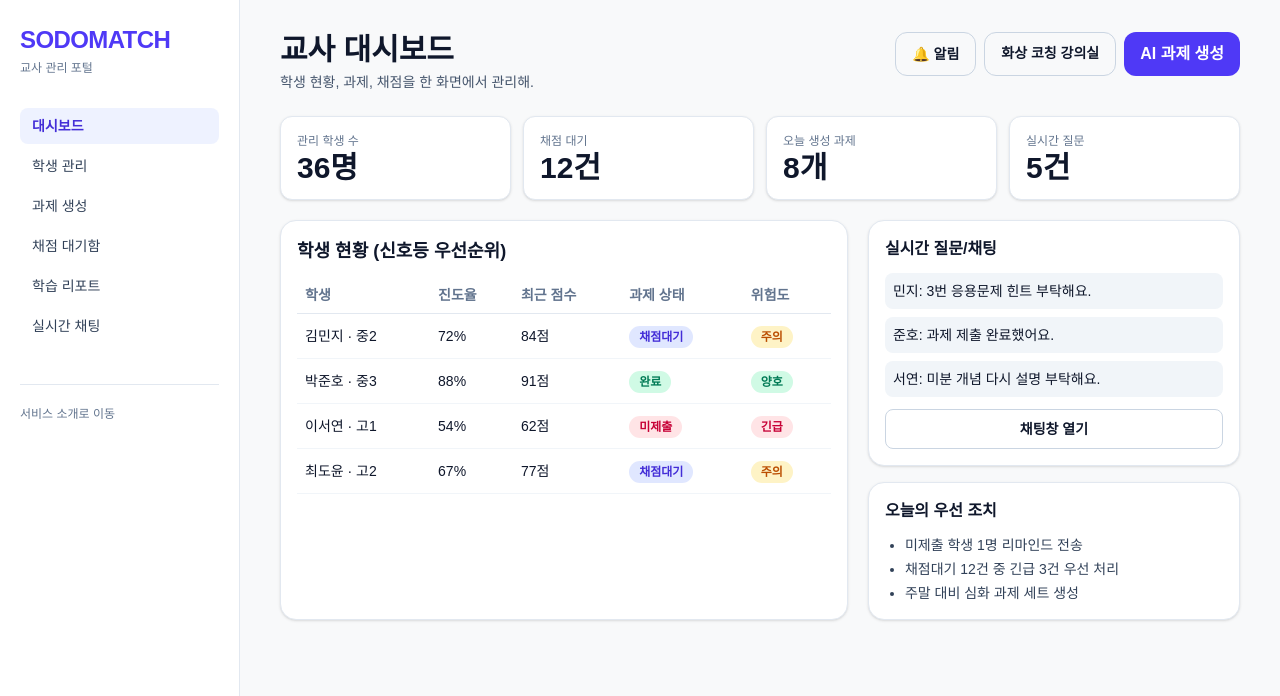
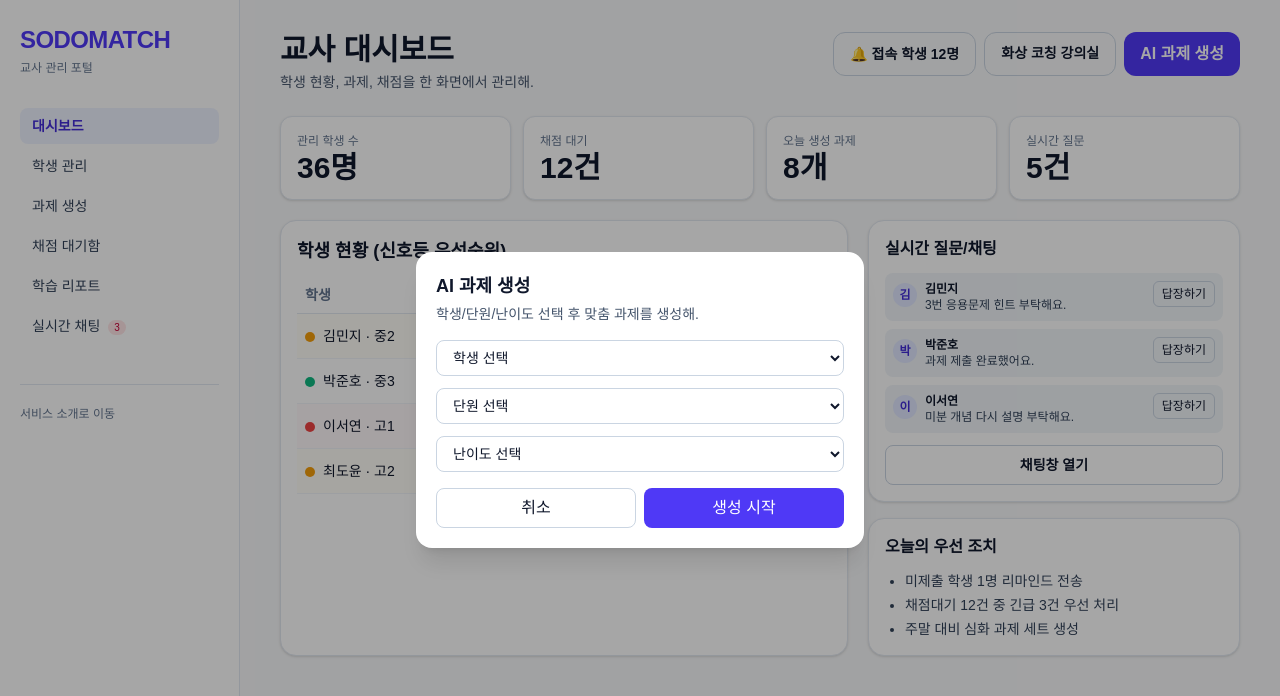
Before and after one commit to handanaru/edu-platform, a Next.js app: page /teacher in a window 1280 px wide. Both pictures are taken after a click on the button "과제 생성". Shown: the top 696 px of the page. Built offline with nearby package versions, Linux system fonts and the light colour scheme.

Commit message:
Activate teacher dashboard actions and navigation interactions

```diff
--- a/app/teacher/page.tsx
+++ b/app/teacher/page.tsx
@@ -16,6 +16,12 @@ const statusColor: Record<string, string> = {
   긴급: "bg-rose-100 text-rose-700",
 };
 
+const rowTint: Record<string, string> = {
+  양호: "bg-white",
+  주의: "bg-amber-50/40",
+  긴급: "bg-rose-50/40",
+};
+
 const taskColor: Record<string, string> = {
   완료: "bg-emerald-100 text-emerald-700",
   채점대기: "bg-indigo-100 text-indigo-700",
@@ -24,6 +30,12 @@ const taskColor: Record<string, string> = {
 
 export default function TeacherPage() {
   const [openAssignModal, setOpenAssignModal] = useState(false);
+  const [activeMenu, setActiveMenu] = useState("dashboard");
+
+  const jump = (id: string, menu: string) => {
+    setActiveMenu(menu);
+    document.getElementById(id)?.scrollIntoView({ behavior: "smooth", block: "start" });
+  };
 
   return (
     <main className="min-h-screen bg-[#F8F9FA] text-slate-900">
@@ -35,12 +47,12 @@ export default function TeacherPage() {
           </div>
 
           <nav className="space-y-1 text-sm">
-            <button className="w-full rounded-lg bg-indigo-50 px-3 py-2 text-left font-semibold text-indigo-700">대시보드</button>
-            <button className="w-full rounded-lg px-3 py-2 text-left text-slate-700 hover:bg-slate-100">학생 관리</button>
-            <button className="w-full rounded-lg px-3 py-2 text-left text-slate-700 hover:bg-slate-100">과제 생성</button>
-            <button className="w-full rounded-lg px-3 py-2 text-left text-slate-700 hover:bg-slate-100">채점 대기함</button>
-            <button className="w-full rounded-lg px-3 py-2 text-left text-slate-700 hover:bg-slate-100">학습 리포트</button>
-            <button className="w-full rounded-lg px-3 py-2 text-left text-slate-700 hover:bg-slate-100">실시간 채팅</button>
+            <button onClick={() => jump("section-dashboard", "dashboard")} className={`w-full rounded-lg px-3 py-2 text-left ${activeMenu === "dashboard" ? "bg-indigo-50 font-semibold text-indigo-700" : "text-slate-700 hover:bg-slate-100"}`}>대시보드</button>
+            <button onClick={() => jump("section-students", "students")} className={`w-full rounded-lg px-3 py-2 text-left ${activeMenu === "students" ? "bg-indigo-50 font-semibold text-indigo-700" : "text-slate-700 hover:bg-slate-100"}`}>학생 관리</button>
+            <button onClick={() => setOpenAssignModal(true)} className="w-full rounded-lg px-3 py-2 text-left text-slate-700 hover:bg-slate-100">과제 생성</button>
+            <button onClick={() => jump("section-students", "grading")} className="w-full rounded-lg px-3 py-2 text-left text-slate-700 hover:bg-slate-100">채점 대기함</button>
+            <button onClick={() => jump("section-priority", "report")} className="w-full rounded-lg px-3 py-2 text-left text-slate-700 hover:bg-slate-100">학습 리포트</button>
+            <button onClick={() => jump("section-chat", "chat")} className="w-full rounded-lg px-3 py-2 text-left text-slate-700 hover:bg-slate-100">실시간 채팅 <span className="ml-1 rounded-full bg-rose-100 px-1.5 py-0.5 text-[10px] text-rose-700">3</span></button>
           </nav>
 
           <div className="mt-10 border-t border-slate-200 pt-4">
@@ -48,14 +60,14 @@ export default function TeacherPage() {
           </div>
         </aside>
 
-        <section className="px-6 py-8 lg:px-10">
+        <section className="px-6 py-8 lg:px-10" id="section-dashboard">
           <header className="mb-6 flex flex-wrap items-start justify-between gap-3">
             <div>
               <h1 className="text-3xl font-bold">교사 대시보드</h1>
               <p className="mt-1 text-sm text-slate-600">학생 현황, 과제, 채점을 한 화면에서 관리해.</p>
             </div>
             <div className="flex items-center gap-2">
-              <button className="h-11 rounded-xl border border-slate-300 px-4 text-sm font-semibold hover:bg-slate-100">🔔 알림</button>
+              <button onClick={() => alert("새 알림 5건\n- 채점 대기 3건\n- 실시간 질문 2건")} className="h-11 rounded-xl border border-slate-300 px-4 text-sm font-semibold hover:bg-slate-100">🔔 접속 학생 12명</button>
               <Link href="/teacher/live" className="h-11 rounded-xl border border-slate-300 px-4 py-2.5 text-sm font-semibold hover:bg-slate-100">
                 화상 코칭 강의실
               </Link>
@@ -69,26 +81,26 @@ export default function TeacherPage() {
           </header>
 
           <section className="mb-5 grid gap-3 md:grid-cols-4">
-            <article className="rounded-xl border border-slate-200 bg-white p-4 shadow-sm">
+            <button onClick={() => jump("section-students", "students")} className="rounded-xl border border-slate-200 bg-white p-4 text-left shadow-sm hover:bg-slate-50">
               <p className="text-xs text-slate-500">관리 학생 수</p>
               <strong className="mt-1 block text-3xl leading-none">36명</strong>
-            </article>
-            <article className="rounded-xl border border-slate-200 bg-white p-4 shadow-sm">
+            </button>
+            <button onClick={() => jump("section-students", "grading")} className="rounded-xl border border-slate-200 bg-white p-4 text-left shadow-sm hover:bg-slate-50">
               <p className="text-xs text-slate-500">채점 대기</p>
               <strong className="mt-1 block text-3xl leading-none">12건</strong>
-            </article>
-            <article className="rounded-xl border border-slate-200 bg-white p-4 shadow-sm">
+            </button>
+            <button onClick={() => setOpenAssignModal(true)} className="rounded-xl border border-slate-200 bg-white p-4 text-left shadow-sm hover:bg-slate-50">
               <p className="text-xs text-slate-500">오늘 생성 과제</p>
               <strong className="mt-1 block text-3xl leading-none">8개</strong>
-            </article>
-            <article className="rounded-xl border border-slate-200 bg-white p-4 shadow-sm">
+            </button>
+            <button onClick={() => jump("section-chat", "chat")} className="rounded-xl border border-slate-200 bg-white p-4 text-left shadow-sm hover:bg-slate-50">
               <p className="text-xs text-slate-500">실시간 질문</p>
               <strong className="mt-1 block text-3xl leading-none">5건</strong>
-            </article>
+            </button>
           </section>
 
           <div className="grid gap-5 xl:grid-cols-[1.45fr_.95fr]">
-            <section className="rounded-2xl border border-slate-200 bg-white p-4 shadow-sm">
+            <section className="rounded-2xl border border-slate-200 bg-white p-4 shadow-sm" id="section-students">
               <h2 className="text-lg font-semibold">학생 현황 (신호등 우선순위)</h2>
               <div className="mt-3 overflow-x-auto">
                 <table className="min-w-full text-sm">
@@ -103,8 +115,8 @@ export default function TeacherPage() {
                   </thead>
                   <tbody>
                     {students.map((s) => (
-                      <tr key={s.name} className="border-b border-slate-100">
-                        <td className="px-2 py-3 font-medium">{s.name} · {s.grade}</td>
+                      <tr key={s.name} className={`border-b border-slate-100 ${rowTint[s.status]}`}>
+                        <td className="px-2 py-3 font-medium"><span className="mr-2 inline-block h-2.5 w-2.5 rounded-full align-middle" style={{ backgroundColor: s.status === "긴급" ? "#ef4444" : s.status === "주의" ? "#f59e0b" : "#10b981" }} />{s.name} · {s.grade}</td>
                         <td className="px-2 py-3">{s.progress}%</td>
                         <td className="px-2 py-3">{s.score}점</td>
                         <td className="px-2 py-3">
@@ -121,17 +133,28 @@ export default function TeacherPage() {
             </section>
 
             <aside className="space-y-4">
-              <article className="rounded-2xl border border-slate-200 bg-white p-4 shadow-sm">
+              <article className="rounded-2xl border border-slate-200 bg-white p-4 shadow-sm" id="section-chat">
                 <h2 className="text-base font-semibold">실시간 질문/채팅</h2>
                 <div className="mt-3 space-y-2 text-sm">
-                  <p className="rounded-lg bg-slate-100 p-2">민지: 3번 응용문제 힌트 부탁해요.</p>
-                  <p className="rounded-lg bg-slate-100 p-2">준호: 과제 제출 완료했어요.</p>
-                  <p className="rounded-lg bg-slate-100 p-2">서연: 미분 개념 다시 설명 부탁해요.</p>
+                  {[
+                    { n: "김민지", q: "3번 응용문제 힌트 부탁해요." },
+                    { n: "박준호", q: "과제 제출 완료했어요." },
+                    { n: "이서연", q: "미분 개념 다시 설명 부탁해요." },
+                  ].map((c) => (
+                    <div key={c.n} className="flex items-start gap-2 rounded-lg bg-slate-100 p-2">
+                      <span className="mt-0.5 inline-grid h-6 w-6 place-items-center rounded-full bg-indigo-100 text-xs font-semibold text-indigo-700">{c.n.slice(0,1)}</span>
+                      <div className="flex-1">
+                        <p className="text-xs font-semibold">{c.n}</p>
+                        <p className="text-xs text-slate-700">{c.q}</p>
+                      </div>
+                      <button onClick={() => alert(`${c.n}에게 답장창을 열었어.`)} className="rounded-md border border-slate-300 px-2 py-1 text-xs hover:bg-white">답장하기</button>
+                    </div>
+                  ))}
                 </div>
-                <button className="mt-3 h-10 w-full rounded-lg border border-slate-300 text-sm font-semibold hover:bg-slate-100">채팅창 열기</button>
+                <button onClick={() => alert("채팅 전체창으로 이동") } className="mt-3 h-10 w-full rounded-lg border border-slate-300 text-sm font-semibold hover:bg-slate-100">채팅창 열기</button>
               </article>
 
-              <article className="rounded-2xl border border-slate-200 bg-white p-4 shadow-sm">
+              <article className="rounded-2xl border border-slate-200 bg-white p-4 shadow-sm" id="section-priority">
                 <h2 className="text-base font-semibold">오늘의 우선 조치</h2>
                 <ul className="mt-3 list-disc space-y-1 pl-5 text-sm text-slate-700">
                   <li>미제출 학생 1명 리마인드 전송</li>
@@ -171,7 +194,7 @@ export default function TeacherPage() {
             </div>
             <div className="mt-4 grid grid-cols-2 gap-2">
               <button className="h-10 rounded-lg border border-slate-300" onClick={() => setOpenAssignModal(false)}>취소</button>
-              <button className="h-10 rounded-lg bg-indigo-600 text-white">생성 시작</button>
+              <button className="h-10 rounded-lg bg-indigo-600 text-white" onClick={() => { setOpenAssignModal(false); alert("맞춤 과제 생성을 시작했어."); }}>생성 시작</button>
             </div>
           </div>
         </div>
```
